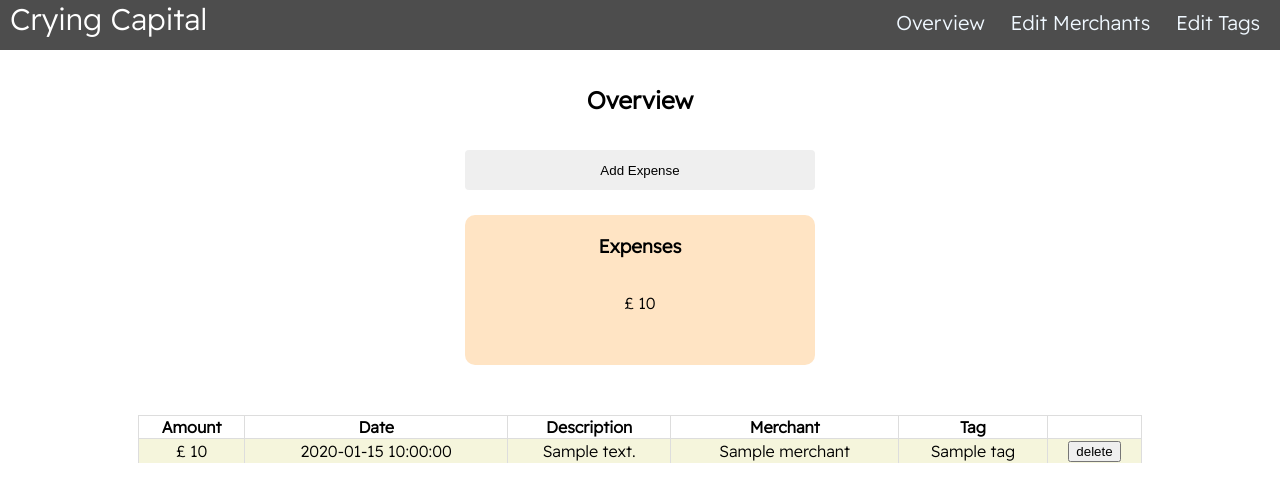
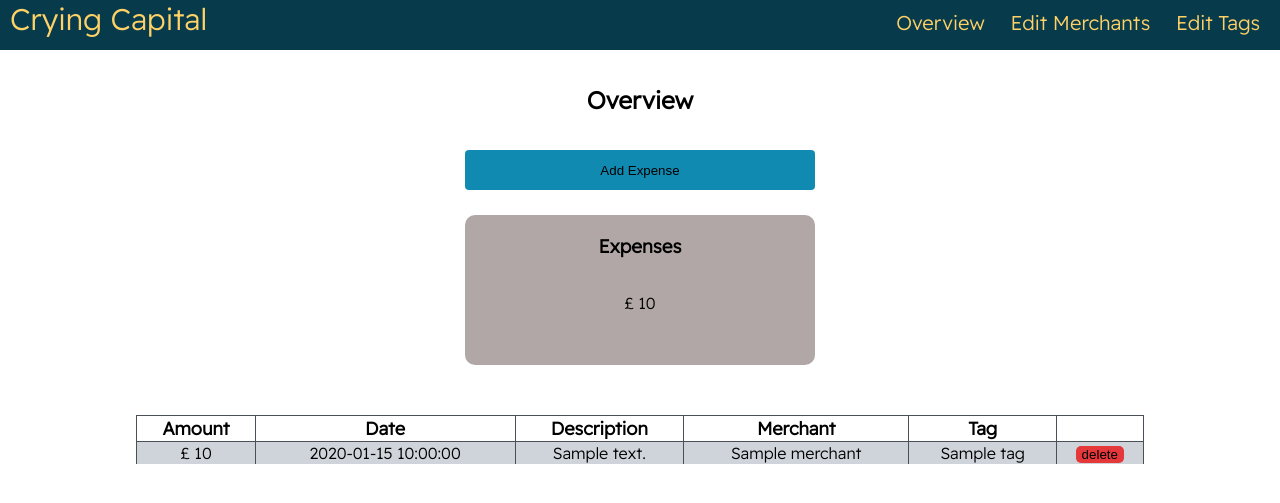
Before and after one commit to NodeToNowhere/Crying-Capital-App, a Flask app: page /transactions in a window 1280 px wide. Shown: the top 503 px of the page. Run offline with Flask 2, Linux system fonts and the light colour scheme; a database or web service that is not in the repository returns one stand-in record (values such as "Sample title"); some libraries are stand-ins or nearby versions.

Commit message:
Housekeeping

```diff
--- a/console.py
+++ b/console.py
@@ -14,10 +14,10 @@ tags_repo.delete_all()
 
 # transaction_repo.set_default()
 
-mer1 = Merchant("CorpCorp")
+mer1 = Merchant("SomeCorp")
 merchant_repo.save(mer1)
 
-mer2 = Merchant("EvilCorp")
+mer2 = Merchant("AnotherCorp")
 merchant_repo.save(mer2)
 
 mer3 = Merchant("ShellCorp")
--- a/static/css/buttons.css
+++ b/static/css/buttons.css
@@ -1,23 +1,25 @@
 .expense-btn {
   border-radius: 4px;
-    border: 5px #1e1e1e;
+  border: 5px #118ab2;
   height: 40px;
   width: 350px;
+  background-color: #118ab2;
 }
 .expense-btn:hover {
-    background-color: #666;
+  background-color: #073b4c;
 }
 
 .button-container {
   border-radius: 4px;
   margin-bottom: 25px;
-    border: 5px #1e1e1e;
+
   height: 40px;
   width: 350px;
   grid-area: button;
 }
 
-  .delete-btn{
-
-
+.delete-btn {
+  border: none;
+  background-color: #e5383b;
+  border-radius: 5px;
 }
--- a/static/css/navbar.css
+++ b/static/css/navbar.css
@@ -3,21 +3,17 @@
   font-family: "Readex Pro", sans-serif;
 }
 
-.html {
-  background-color: aquamarine;
-}
-
 .nav {
   height: 50px;
   width: 100%;
-  background-color: #4d4d4d;
+  background-color: #073b4c;
   position: relative;
 }
 
 .nav-title {
   display: inline;
   font-size: 30px;
-  color: #fff;
+  color: #ffd166;
   padding: 10px 10px 10px 10px;
 }
 
@@ -30,8 +26,8 @@
 .nav-links a {
   padding: 10px 10px 10px 10px;
   text-decoration: none;
-  color: aliceblue;
+  color: #ffd166;
 }
 a:hover {
-  background-color: #1e1e1e;
+  background-color: #118ab2;
 }
--- a/static/css/overview.css
+++ b/static/css/styles.css
@@ -18,7 +18,7 @@ body {
 }
 .card {
   border-radius: 10px;
-  background-color: bisque;
+  background-color: #b1a7a6;
   height: 150px;
   width: 350px;
 }
@@ -28,7 +28,6 @@ body {
   font-weight: 700;
   margin-top: 35px;
 }
-
 
 .card-expenses {
   grid-area: row13;
@@ -51,7 +50,7 @@ body {
 }
 
 .table tr td {
-  border-bottom: #1e1e1e 15px;
+  border-bottom: #495057 15px;
   text-align: center;
 }
 
@@ -62,9 +61,12 @@ body {
 
 td,
 th {
-  border: 1px solid #dddddd;
+  border: 1px solid #495057;
 }
 
 tr:nth-child(even) {
-  background-color: beige;
+  background-color: #ced4da;
 }
+.table-name {
+  font-size: large;
+}
--- a/templates/base.html
+++ b/templates/base.html
@@ -17,7 +17,7 @@
     />
     <link
       rel="stylesheet"
-      href="{{url_for('static', filename='css/overview.css')}}"
+      href="{{url_for('static', filename='css/styles.css')}}"
     />
     <link
       rel="stylesheet"
--- a/templates/merchants/merchants.html
+++ b/templates/merchants/merchants.html
@@ -1,13 +1,13 @@
 {% extends 'base.html' %} {% block content %}
 <main class="expense-container">
-  <h2 class="header-text">merchants</h2>
+  <h2 class="header-text">Merchants</h2>
   <a class="button-container" href="#merchant-form">
     <button type="submit" class="expense-btn">Create Merchant</button>
   </a>
 
   <table class="table table-container" style="width: 100%">
     <tr class="table-labelbox">
-      <th>merchant name</th>
+      <th class="table-name">Merchant name</th>
       <th></th>
     </tr>
     {% for merchant in merchants %}
--- a/templates/tags/tags.html
+++ b/templates/tags/tags.html
@@ -7,7 +7,7 @@
 
   <table class="table table-container" style="width: 100%">
     <tr class="table-labelbox">
-      <th>Tag name</th>
+      <th class="table-name">Tag name</th>
       <th></th>
     </tr>
     {% for tag in tags %}
--- a/templates/transactions/overview.html
+++ b/templates/transactions/overview.html
@@ -13,11 +13,11 @@
 
   <table class="table table-container" style="width: 100%">
     <tr class="table-labelbox">
-      <th>Amount</th>
-      <th>Date</th>
-      <th>Description</th>
-      <th>Merchant</th>
-      <th>Tag</th>
+      <th class="table-name">Amount</th>
+      <th class="table-name">Date</th>
+      <th class="table-name">Description</th>
+      <th class="table-name">Merchant</th>
+      <th class="table-name">Tag</th>
       <th></th>
     </tr>
     {% for transaction in transactions %}
```
Lines whose indentation alone changed are shown as unchanged.
